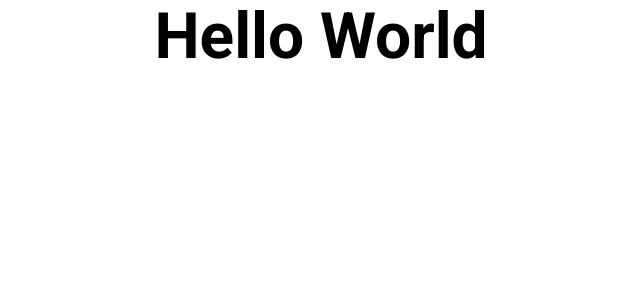
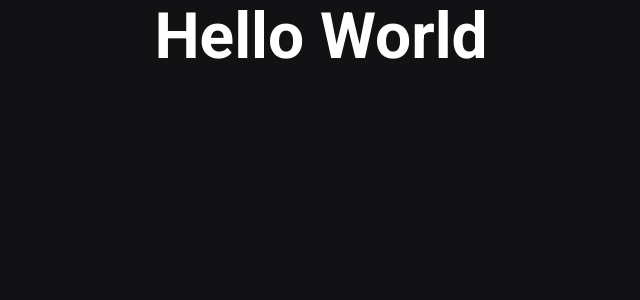
Before and after one commit to paichato/ignews, a Next.js app: page / in a window 1280 px wide. Shown: the top 300 px of the page, without its empty margins (319-959 px from the left). Built offline with nearby package versions, Linux system fonts and the light colour scheme.

Commit message:
added global styles ++

```diff
--- a/styles/globals.scss
+++ b/styles/globals.scss
@@ -5,6 +5,21 @@
 //   font-family: -apple-system, BlinkMacSystemFont, Segoe UI, Roboto, Oxygen,
 //     Ubuntu, Cantarell, Fira Sans, Droid Sans, Helvetica Neue, sans-serif;
 // }
+
+:root {
+  --white: #ffffff;
+  --gray-100: #e1e1e6;
+  --gray-300: #a8a8b3;
+  --gray-900: #121214;
+
+  --cyan-500: #61dafb;
+  --yellow-500: #eba417;
+}
+
+body {
+  background: var(--gray-900);
+  color: var(--white);
+}
 
 a {
   color: inherit;
@@ -24,3 +39,7 @@ select,
 button {
   font: 400 1rem "Roboto", sans-serif;
 }
+
+button {
+  cursor: pointer;
+}
```
